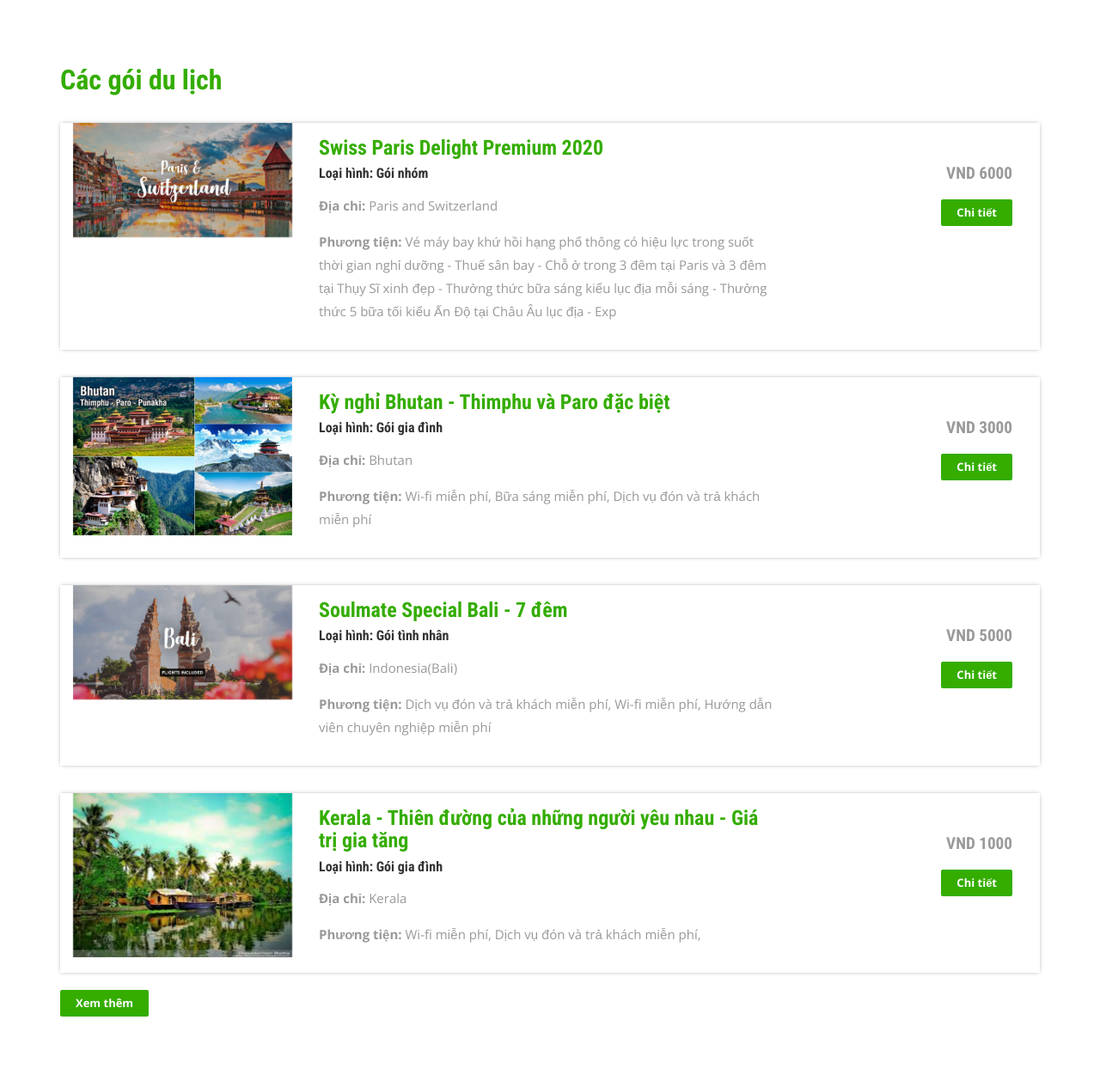
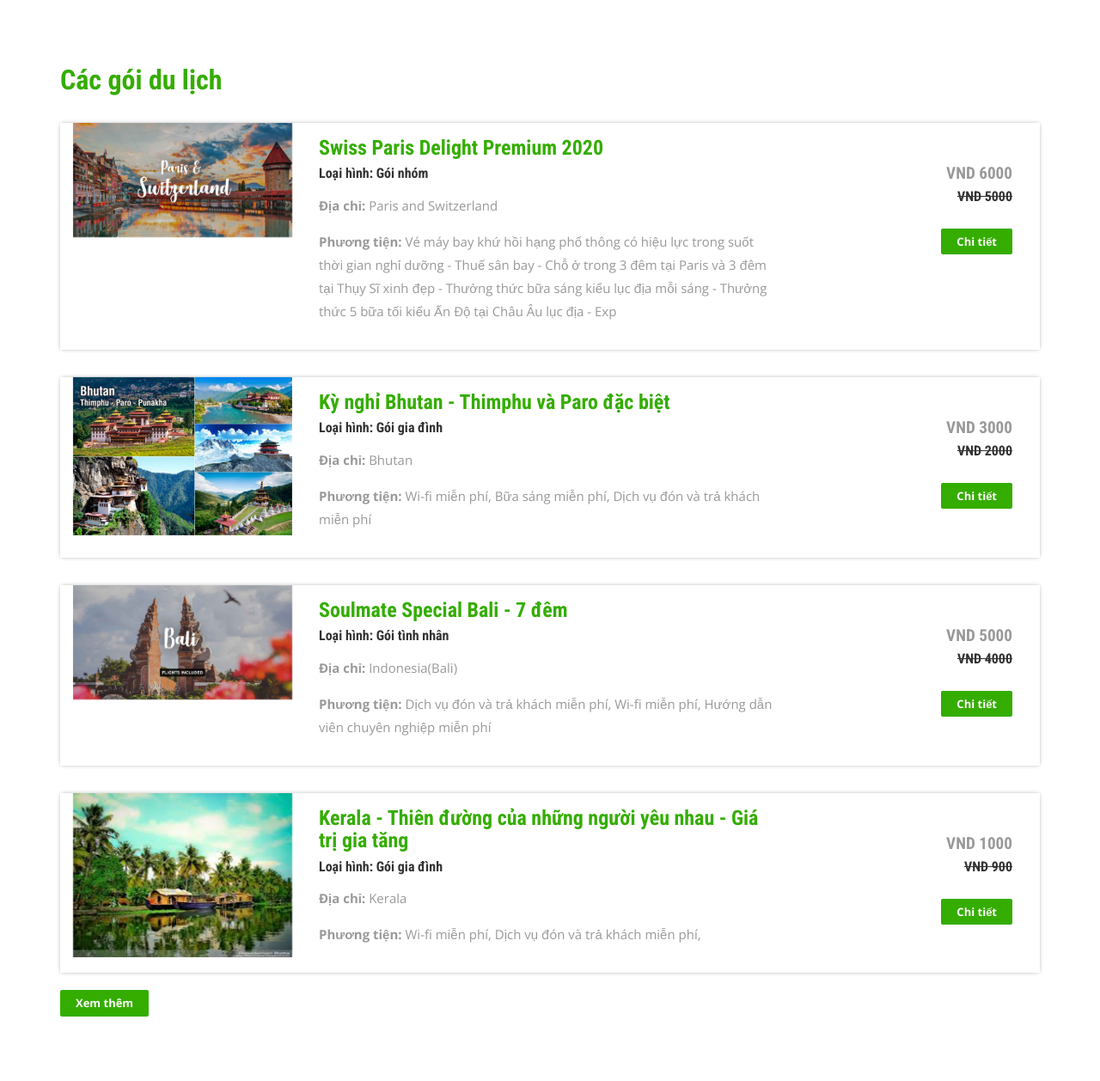
Before and after one commit to vitlaicodedao/web-book-tour-du-lich, a PHP site: page / in a window 1280 px wide. Shown: the part 850-2108 px from the top of the page at 86% size. Run offline with PHP 8.4, Linux system fonts and the light colour scheme; the visitor is signed in with stand-in values (Sample User, id 1); data comes from the database, SQL or seed files in the repository.

Commit message:
add sale price

```diff
--- a/index.php
+++ b/index.php
@@ -75,6 +75,9 @@ include('includes/config.php');
                         </div>
                         <div class="col-md-3 room-right wow fadeInRight animated" data-wow-delay=".5s">
                             <h5>VND <?php echo htmlentities($result->giatien); ?></h5>
+                            <h6 style="text-decoration: line-through;">VND
+                                <?php echo htmlentities($result->giagiam); ?>
+                            </h6>
                             <a href="package-details.php?pkgid=<?php echo htmlentities($result->magoi); ?>" class="view">Chi
                                 tiết</a>
                         </div>
```
